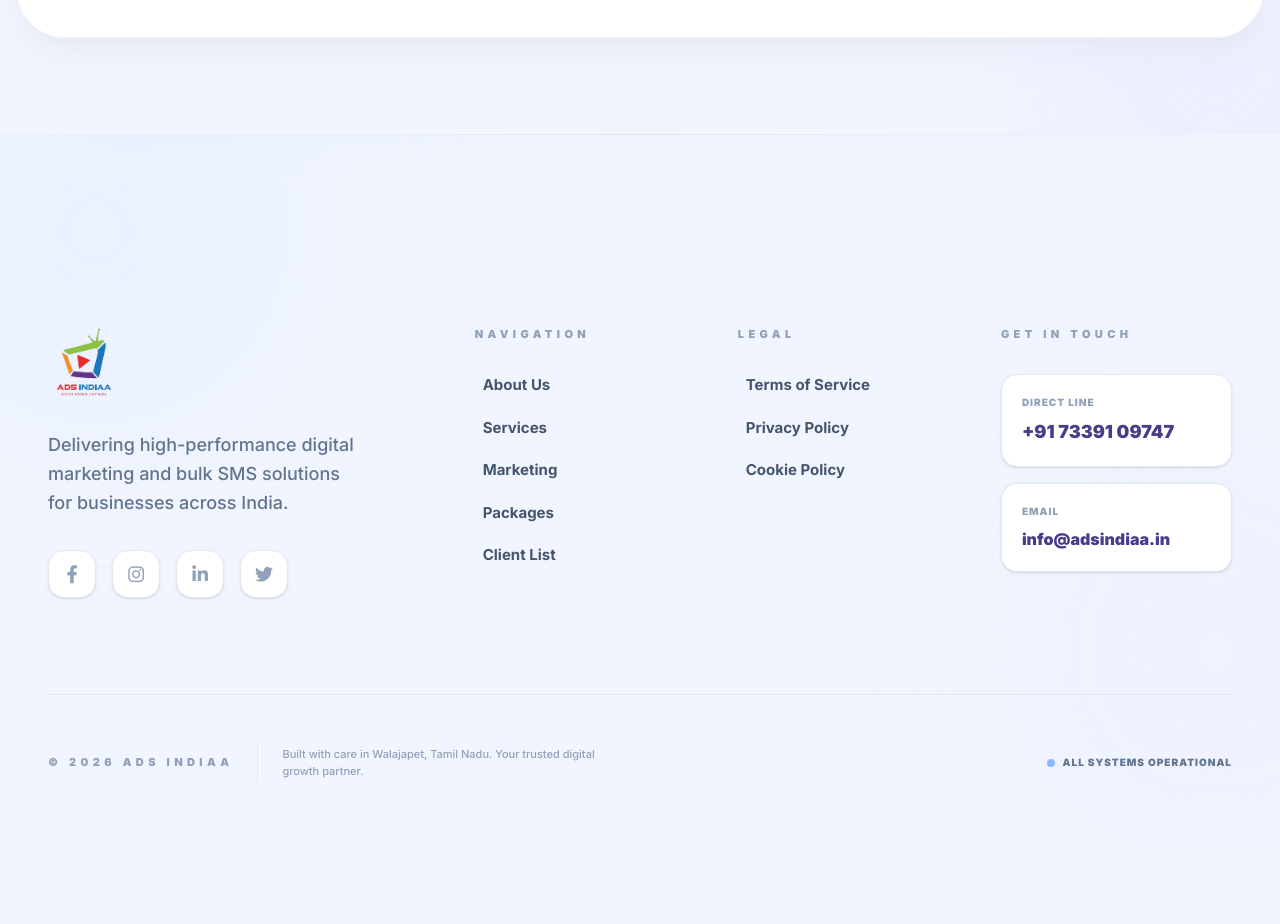
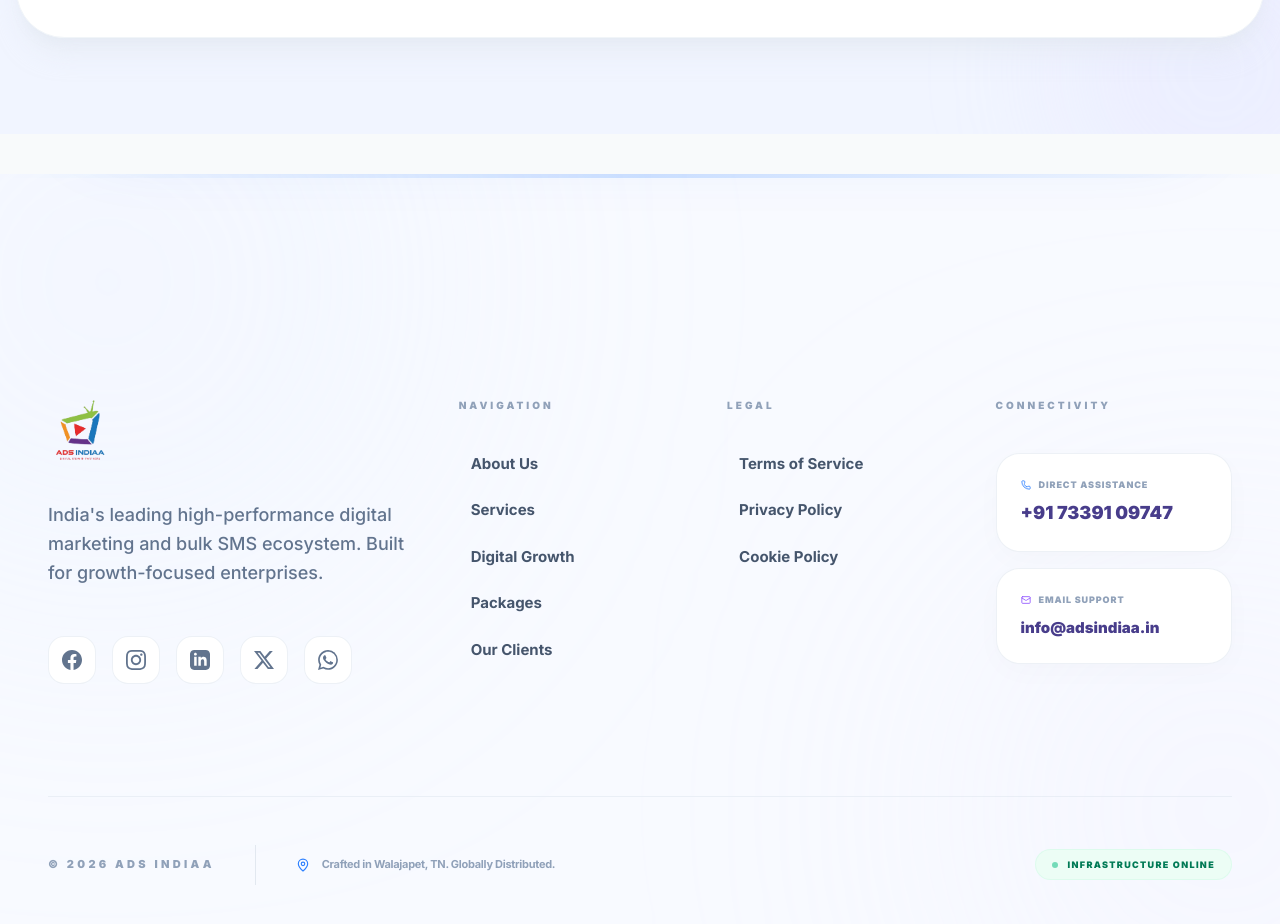
Before and after one commit to Madhumitha132002/adsindiaa, a Next.js app in the folder adsindia-nextjs/: page / in a window 1280 px wide. Shown: the part 10200-11124 px from the top of the page. Before the commit the page ends 11047 px from the top, so only its background shows below. Built offline with nearby package versions, Linux system fonts and the light colour scheme; no server answers.

Commit message:
Redesign footer with premium aesthetics and high-quality SVG social icons

```diff
--- a/adsindia-nextjs/src/components/Footer.js
+++ b/adsindia-nextjs/src/components/Footer.js
@@ -1,102 +1,160 @@
 import Image from 'next/image';
 import Link from 'next/link';
+import { Mail, Phone, MapPin, ArrowRight, MessageCircle } from 'lucide-react';
+
+const socialLinks = [
+  {
+    name: 'Facebook',
+    href: 'https://facebook.com/adsindiaa',
+    icon: (
+      <svg className="w-5 h-5" fill="currentColor" viewBox="0 0 24 24">
+        <path d="M24 12.073c0-6.627-5.373-12-12-12s-12 5.373-12 12c0 5.99 4.388 10.954 10.125 11.854v-8.385H7.078v-3.47h3.047V9.43c0-3.007 1.792-4.669 4.533-4.669 1.312 0 2.686.235 2.686.235v2.953H15.83c-1.491 0-1.956.925-1.956 1.874v2.25h3.328l-.532 3.47h-2.796v8.385C19.612 23.027 24 18.062 24 12.073z" />
+      </svg>
+    )
+  },
+  {
+    name: 'Instagram',
+    href: 'https://instagram.com/ads_indiaa',
+    icon: (
+      <svg className="w-5 h-5" fill="currentColor" viewBox="0 0 24 24">
+        <path d="M12 2.163c3.204 0 3.584.012 4.85.07 3.252.148 4.771 1.691 4.919 4.919.058 1.265.069 1.645.069 4.849 0 3.205-.012 3.584-.069 4.849-.149 3.225-1.664 4.771-4.919 4.919-1.266.058-1.644.07-4.85.07-3.204 0-3.584-.012-4.849-.07-3.26-.149-4.771-1.699-4.919-4.92-.058-1.265-.07-1.644-.07-4.849 0-3.204.013-3.583.07-4.849.149-3.227 1.664-4.771 4.919-4.919 1.266-.057 1.645-.069 4.849-.069zm0-2.163c-3.259 0-3.667.014-4.947.072-4.358.2-6.78 2.618-6.98 6.98-.059 1.281-.073 1.689-.073 4.948 0 3.259.014 3.668.072 4.948.2 4.358 2.618 6.78 6.98 6.98 1.281.058 1.689.072 4.948.072 3.259 0 3.668-.014 4.948-.072 4.354-.2 6.782-2.618 6.979-6.98.059-1.28.073-1.689.073-4.948 0-3.259-.014-3.667-.072-4.947-.196-4.354-2.617-6.78-6.979-6.98-1.281-.059-1.69-.073-4.949-.073zm0 5.838c-3.403 0-6.162 2.759-6.162 6.162s2.759 6.163 6.162 6.163 6.162-2.759 6.162-6.163-2.759-6.162-6.162-6.162zm0 10.162c-2.209 0-4-1.79-4-4 0-2.209 1.791-4 4-4s4 1.791 4 4c0 2.21-1.791 4-4 4zm6.406-11.845c-.796 0-1.441.645-1.441 1.44s.645 1.44 1.441 1.44c.795 0 1.439-.645 1.439-1.44s-.644-1.44-1.439-1.44z" />
+      </svg>
+    )
+  },
+  {
+    name: 'LinkedIn',
+    href: 'https://linkedin.com/company/ads-indiaa',
+    icon: (
+      <svg className="w-5 h-5" fill="currentColor" viewBox="0 0 24 24">
+        <path d="M19 0h-14c-2.761 0-5 2.239-5 5v14c0 2.761 2.239 5 5 5h14c2.762 0 5-2.238 5-5v-14c0-2.761-2.238-5-5-5zm-11 19h-3v-11h3v11zm-1.5-12.268c-.966 0-1.75-.79-1.75-1.764s.784-1.764 1.75-1.764 1.75.79 1.75 1.764-.783 1.764-1.75 1.764zm13.5 12.268h-3v-5.604c0-3.368-4-3.113-4 0v5.604h-3v-11h3v1.765c1.396-2.586 7-2.777 7 2.476v6.759z" />
+      </svg>
+    )
+  },
+  {
+    name: 'X',
+    href: 'https://twitter.com/adsindiaa',
+    icon: (
+      <svg className="w-5 h-5" fill="currentColor" viewBox="0 0 24 24">
+        <path d="M18.901 1.153h3.68l-8.04 9.19L24 22.846h-7.406l-5.8-7.584-6.638 7.584H.474l8.6-9.83L0 1.154h7.594l5.243 6.932 6.064-6.932zm-1.293 19.494h2.039L6.482 3.239h-2.19l13.316 17.408z" />
+      </svg>
+    )
+  },
+  {
+    name: 'WhatsApp',
+    href: 'https://wa.me/917339109747',
+    icon: (
+      <svg className="w-5 h-5" fill="currentColor" viewBox="0 0 24 24">
+        <path d="M17.472 14.382c-.297-.149-1.758-.867-2.03-.967-.273-.099-.471-.148-.67.15-.197.297-.767.966-.94 1.164-.173.199-.347.223-.644.075-.297-.15-1.255-.463-2.39-1.475-.883-.788-1.48-1.761-1.653-2.059-.173-.297-.018-.458.13-.606.134-.133.298-.347.446-.52.149-.174.198-.298.298-.497.099-.198.05-.371-.025-.52-.075-.149-.669-1.612-.916-2.207-.242-.579-.487-.5-.669-.51-.173-.008-.371-.01-.57-.01-.198 0-.52.074-.792.372-.272.297-1.04 1.016-1.04 2.479 0 1.462 1.065 2.875 1.213 3.074.149.198 2.096 3.2 5.077 4.487.709.306 1.262.489 1.694.625.712.227 1.36.195 1.871.118.571-.085 1.758-.719 2.006-1.413.248-.694.248-1.289.173-1.413-.074-.124-.272-.198-.57-.347m-5.421 7.403h-.004a9.87 9.87 0 01-5.031-1.378l-.361-.214-3.741.982.998-3.648-.235-.374a9.86 9.86 0 01-1.51-5.26c.001-5.45 4.436-9.884 9.888-9.884 2.64 0 5.122 1.03 6.988 2.898a9.825 9.825 0 012.893 6.994c-.003 5.45-4.437 9.884-9.885 9.884m8.413-18.297A11.815 11.815 0 0012.05 0C5.495 0 .16 5.335.157 11.892c0 2.096.547 4.142 1.588 5.945L0 24l6.335-1.662c1.72.94 3.659 1.434 5.63 1.434h.005c6.554 0 11.89-5.335 11.893-11.893a11.821 11.821 0 00-3.48-8.413z" />
+      </svg>
+    )
+  }
+];
 
 export default function Footer() {
   return (
-    <footer className="relative bg-[#F1F5FF] pt-96 lg:pt-48 pb-16 overflow-hidden">
+    <footer className="relative bg-[#F8FAFF] pt-96 lg:pt-56 pb-16 overflow-hidden mt-10">
       {/* Decorative Background Elements */}
-      <div className="absolute top-0 left-0 w-full h-px bg-gradient-to-r from-transparent via-slate-200 to-transparent" />
-      <div className="absolute -top-24 -left-24 w-96 h-96 bg-blue-200/15 blur-[100px] rounded-full" />
-      <div className="absolute top-1/2 -right-24 w-80 h-80 bg-violet-200/15 blur-[100px] rounded-full" />
+      <div className="absolute top-0 left-0 w-full h-1 bg-gradient-to-r from-transparent via-blue-500/20 to-transparent" />
+      <div className="absolute -top-48 -left-48 w-[600px] h-[600px] bg-blue-100/20 blur-[150px] rounded-full" />
+      <div className="absolute top-1/2 -right-48 w-[500px] h-[500px] bg-violet-100/20 blur-[150px] rounded-full" />
+
+      {/* Subtle Grid Pattern Overlay */}
+      <div className="absolute inset-0 opacity-[0.03] pointer-events-none" style={{ backgroundImage: 'radial-gradient(#2563eb 0.5px, transparent 0.5px)', backgroundSize: '24px 24px' }} />
 
       <div className="max-w-[1400px] mx-auto px-6 lg:px-12 relative z-10">
 
         {/* ── Floating CTA Banner ── */}
-        <div className="absolute top-0 left-1/2 -translate-x-1/2 -translate-y-[130%] lg:-translate-y-[150%] w-[calc(100%-48px)] max-w-6xl">
+        <div className="absolute top-0 left-1/2 -translate-x-1/2 -translate-y-[135%] lg:-translate-y-[160%] w-[calc(100%-48px)] max-w-6xl">
           <div
             id="main-footer-card"
-            className="relative overflow-hidden rounded-[3rem] bg-white/70 backdrop-blur-xl shadow-2xl shadow-blue-200/30 p-12 md:p-20 flex flex-col md:flex-row items-center justify-between gap-12 border border-white/60 group"
+            className="relative overflow-hidden rounded-[3.5rem] bg-white/80 backdrop-blur-2xl shadow-[0_32px_80px_-20px_rgba(37,99,235,0.15)] p-12 lg:p-20 flex flex-col md:flex-row items-center justify-between gap-12 border border-white group"
           >
-            {/* Subtle gradient blobs */}
-            <div className="absolute top-0 right-0 w-64 h-64 bg-blue-200/20 rounded-full blur-3xl -mr-16 -mt-16 pointer-events-none" />
-            <div className="absolute bottom-0 left-0 w-64 h-64 bg-violet-200/20 rounded-full blur-3xl -ml-16 -mb-16 pointer-events-none" />
-            {/* Shine effect */}
-            <div className="absolute inset-0 z-2 bg-gradient-to-r from-transparent via-white/30 to-transparent -translate-x-full group-hover:translate-x-full transition-transform duration-1000 ease-in-out" />
+            {/* Animated Glow Effect */}
+            <div className="absolute top-0 right-0 w-96 h-96 bg-blue-400/10 rounded-full blur-[100px] -mr-32 -mt-32 transition-colors duration-700 group-hover:bg-blue-400/20" />
+            <div className="absolute bottom-0 left-0 w-96 h-96 bg-violet-400/10 rounded-full blur-[100px] -ml-32 -mb-32 transition-colors duration-700 group-hover:bg-violet-400/20" />
 
-            <div className="relative z-10 space-y-6 max-w-2xl text-center md:text-left">
-              <div className="inline-flex items-center gap-2 px-4 py-2 rounded-full bg-blue-50 border border-blue-200 text-[10px] font-black uppercase tracking-widest text-blue-600">
-                <span className="w-2 h-2 rounded-full bg-blue-500 animate-pulse" />
-                Next-Gen Communication
+            <div className="relative z-10 space-y-8 max-w-2xl text-center md:text-left">
+              <div className="inline-flex items-center gap-3 px-5 py-2.5 rounded-full bg-blue-50/50 border border-blue-100/50 text-[11px] font-black uppercase tracking-[0.2em] text-blue-600 shadow-sm">
+                <span className="relative flex h-2.5 w-2.5">
+                  <span className="animate-ping absolute inline-flex h-full w-full rounded-full bg-blue-400 opacity-75"></span>
+                  <span className="relative inline-flex rounded-full h-2.5 w-2.5 bg-blue-500"></span>
+                </span>
+                Scale Your Growth
               </div>
-              <h2 className="text-4xl md:text-5xl font-black text-slate-900 leading-[1.1] tracking-tighter">
-                Scale your reach <br />
-                <span className="gradient-text-shine italic">unlimited.</span>
+              <h2 className="text-4xl md:text-6xl font-black text-slate-900 leading-[1.05] tracking-tight">
+                Ready to dominate <br />
+                <span className="text-blue-600 italic lg:not-italic">your market?</span>
               </h2>
-              <p className="text-slate-500 text-lg md:text-xl font-medium leading-relaxed max-w-lg">
-                Join 5000+ businesses leveraging our high-performance messaging infrastructure to dominate their markets.
+              <p className="text-slate-500 text-lg md:text-xl font-medium leading-relaxed max-w-xl">
+                Join 5000+ businesses leveraging our high-performance messaging infrastructure to scale their reach unlimited.
               </p>
             </div>
 
             <div className="relative z-10 shrink-0">
-              <Link href="/contact-us" className="pulse-ring-btn inline-flex items-center justify-center gap-4 px-12 py-6 bg-gradient-to-r from-blue-500 to-violet-600 text-white font-black rounded-2xl hover:scale-105 transition-all shadow-2xl shadow-blue-500/20 uppercase tracking-widest text-xs">
-                Start Growing <i className="fas fa-arrow-right" />
+              <Link href="/contact-us" className="group relative inline-flex items-center justify-center gap-4 px-10 py-6 bg-slate-900 text-white font-black rounded-2xl overflow-hidden shadow-2xl transition-all duration-300 hover:scale-[1.02] hover:shadow-blue-500/25 active:scale-95 text-xs uppercase tracking-widest">
+                <div className="absolute inset-0 bg-gradient-to-r from-blue-600 to-violet-600 opacity-0 group-hover:opacity-100 transition-opacity duration-300" />
+                <span className="relative z-10">Start Growing</span>
+                <ArrowRight size={18} className="relative z-10 transition-transform duration-300 group-hover:translate-x-1" />
               </Link>
             </div>
           </div>
         </div>
 
-        {/* ── Footer Grid ── */}
-        <div className="grid grid-cols-1 lg:grid-cols-12 gap-16 lg:gap-24">
+        {/* ── Footer Content Grid ── */}
+        <div className="grid grid-cols-1 lg:grid-cols-12 gap-20 lg:gap-12">
 
-          {/* Column 1: Brand & Identity (4 cols) */}
+          {/* Column 1: Brand Info */}
           <div className="lg:col-span-4 space-y-12">
             <div className="space-y-8">
-              <Link href="/" className="flex items-center justify-center lg:justify-start gap-3 group">
+              <Link href="/" className="inline-block group">
                 <Image
                   src="/images/Ads_indiaa_logo.webp"
-                  alt="Ads India Logo"
+                  alt="Ads Indiaa Logo"
                   width={240}
-                  height={72}
-                  className="h-16 lg:h-18 w-auto object-contain"
+                  height={80}
+                  className="h-14 lg:h-16 w-auto object-contain transition-transform duration-500 group-hover:scale-105"
+                  priority
                 />
               </Link>
-
-              <p className="text-slate-500 font-medium leading-relaxed text-lg max-w-xs">
-                Delivering high-performance digital marketing and bulk SMS solutions for businesses across India.
+              <p className="text-slate-500 font-medium leading-relaxed text-lg max-w-sm">
+                India's leading high-performance digital marketing and bulk SMS ecosystem. Built for growth-focused enterprises.
               </p>
 
-              <div className="flex gap-4">
-                {[
-                  { icon: 'fa-facebook-f', href: 'https://facebook.com/adsindiaa' },
-                  { icon: 'fa-instagram', href: 'https://instagram.com/ads_indiaa' },
-                  { icon: 'fa-linkedin-in', href: 'https://linkedin.com/company/ads-indiaa' },
-                  { icon: 'fa-twitter', href: 'https://twitter.com/adsindiaa' }
-                ].map((social, i) => (
-                  <a key={i} href={social.href} target="_blank" className="w-12 h-12 rounded-2xl bg-white border border-slate-200 flex items-center justify-center text-slate-400 hover:bg-gradient-to-br hover:from-blue-500 hover:to-violet-600 hover:text-white hover:border-transparent transition-all shadow-sm">
-                    <i className={`fab ${social.icon} text-lg`} />
+              <div className="flex flex-wrap gap-4 pt-4">
+                {socialLinks.map((social) => (
+                  <a
+                    key={social.name}
+                    href={social.href}
+                    target="_blank"
+                    rel="noopener noreferrer"
+                    className="w-12 h-12 rounded-2xl bg-white border border-slate-200/60 flex items-center justify-center text-slate-500 hover:text-white hover:bg-blue-600 hover:border-blue-600 hover:shadow-xl hover:shadow-blue-600/20 transition-all duration-300 transform hover:-translate-y-1"
+                    aria-label={`Follow us on ${social.name}`}
+                  >
+                    {social.icon}
                   </a>
                 ))}
               </div>
             </div>
           </div>
 
-          {/* Links Grid (8 cols) */}
+          {/* Column 2: Links System */}
           <div className="lg:col-span-8">
-            <div className="grid grid-cols-2 md:grid-cols-3 gap-12 lg:gap-8">
+            <div className="grid grid-cols-2 md:grid-cols-3 gap-16 lg:gap-8">
+
               {/* Navigation */}
-              <div className="space-y-8">
-                <h4 className="text-[11px] font-black uppercase tracking-[0.4em] text-slate-400">Navigation</h4>
-                <ul className="space-y-5">
+              <div className="space-y-10">
+                <h4 className="text-[10px] font-black uppercase tracking-[0.3em] text-slate-400">Navigation</h4>
+                <ul className="space-y-6">
                   {[
                     { name: 'About Us', href: '/about-us' },
                     { name: 'Services', href: '/services' },
-                    { name: 'Marketing', href: '/digital-marketing' },
+                    { name: 'Digital Growth', href: '/digital-marketing' },
                     { name: 'Packages', href: '/packages' },
-                    { name: 'Client List', href: '/clients' }
+                    { name: 'Our Clients', href: '/clients' }
                   ].map((link) => (
                     <li key={link.name}>
-                      <Link href={link.href} className="text-[15px] font-bold text-slate-600 hover:text-blue-600 transition-colors flex items-center gap-2 group">
-                        <span className="w-0 h-[2px] bg-gradient-to-r from-blue-500 to-violet-600 transition-all group-hover:w-3" />
+                      <Link href={link.href} className="text-[15px] font-bold text-slate-600 hover:text-blue-600 transition-colors flex items-center gap-3 group">
+                        <span className="w-0 h-0.5 bg-blue-600 transition-all duration-300 group-hover:w-4" />
                         {link.name}
                       </Link>
                     </li>
@@ -105,17 +163,17 @@ export default function Footer() {
               </div>
 
               {/* Legal */}
-              <div className="space-y-8">
-                <h4 className="text-[11px] font-black uppercase tracking-[0.4em] text-slate-400">Legal</h4>
-                <ul className="space-y-5">
+              <div className="space-y-10">
+                <h4 className="text-[10px] font-black uppercase tracking-[0.3em] text-slate-400">Legal</h4>
+                <ul className="space-y-6">
                   {[
                     { name: 'Terms of Service', href: '/terms-of-service' },
                     { name: 'Privacy Policy', href: '/privacy-policy' },
                     { name: 'Cookie Policy', href: '/cookie-policy' }
                   ].map((link) => (
                     <li key={link.name}>
-                      <Link href={link.href} className="text-[15px] font-bold text-slate-600 hover:text-blue-600 transition-colors flex items-center gap-2 group">
-                        <span className="w-0 h-[2px] bg-gradient-to-r from-blue-500 to-violet-600 transition-all group-hover:w-3" />
+                      <Link href={link.href} className="text-[15px] font-bold text-slate-600 hover:text-blue-600 transition-colors flex items-center gap-3 group">
+                        <span className="w-0 h-0.5 bg-blue-600 transition-all duration-300 group-hover:w-4" />
                         {link.name}
                       </Link>
                     </li>
@@ -123,19 +181,24 @@ export default function Footer() {
                 </ul>
               </div>
 
-              {/* Contact Information */}
-              <div className="space-y-8 col-span-2 md:col-span-1">
-                <h4 className="text-[11px] font-black uppercase tracking-[0.4em] text-slate-400">Get in Touch</h4>
+              {/* Contact Area */}
+              <div className="space-y-10 col-span-2 md:col-span-1">
+                <h4 className="text-[10px] font-black uppercase tracking-[0.3em] text-slate-400">Connectivity</h4>
                 <div className="space-y-4">
-                  <div className="bg-white p-5 rounded-2xl border border-slate-200 shadow-sm hover:shadow-md hover:border-blue-200 transition-all">
-                    <p className="text-[10px] font-black uppercase tracking-widest text-slate-400 mb-2">Direct Line</p>
-                    <a href="tel:+917339109747" className="text-lg font-black text-slate-900 hover:text-blue-600 transition-colors">
+                  <div className="group bg-white p-6 rounded-3xl border border-slate-200/60 shadow-[0_8px_30px_rgb(0,0,0,0.02)] hover:shadow-xl hover:shadow-blue-500/5 hover:border-blue-200 transition-all duration-300">
+                    <p className="flex items-center gap-2 text-[9px] font-black uppercase tracking-widest text-slate-400 mb-2">
+                       <Phone size={10} className="text-blue-500" /> Direct Assistance
+                    </p>
+                    <a href="tel:+917339109747" className="text-lg font-black text-slate-900 group-hover:text-blue-600 transition-colors">
                       +91 73391 09747
                     </a>
                   </div>
-                  <div className="bg-white p-5 rounded-2xl border border-slate-200 shadow-sm hover:shadow-md hover:border-blue-200 transition-all">
-                    <p className="text-[10px] font-black uppercase tracking-widest text-slate-400 mb-2">Email</p>
-                    <a href="mailto:info@adsindiaa.in" className="text-base font-black text-slate-900 hover:text-blue-600 transition-colors break-words">
+
+                  <div className="group bg-white p-6 rounded-3xl border border-slate-200/60 shadow-[0_8px_30px_rgb(0,0,0,0.02)] hover:shadow-xl hover:shadow-blue-500/5 hover:border-blue-200 transition-all duration-300">
+                    <p className="flex items-center gap-2 text-[9px] font-black uppercase tracking-widest text-slate-400 mb-2">
+                      <Mail size={10} className="text-violet-500" /> Email Support
+                    </p>
+                    <a href="mailto:info@adsindiaa.in" className="text-[15px] font-black text-slate-900 group-hover:text-blue-600 transition-colors break-all">
                       info@adsindiaa.in
                     </a>
                   </div>
@@ -145,20 +208,25 @@ export default function Footer() {
           </div>
         </div>
 
-        {/* ── Final Credits ── */}
-        <div className="mt-24 pt-12 border-t border-slate-200 flex flex-col md:flex-row items-center justify-between gap-8">
-          <div className="flex items-center gap-6">
-            <span className="text-[11px] font-black text-slate-400 uppercase tracking-[0.4em]">© {new Date().getFullYear()} ADS INDIAA</span>
+        {/* ── Bottom Bar ── */}
+        <div className="mt-28 pt-12 border-t border-slate-200/60 flex flex-col md:flex-row items-center justify-between gap-10">
+          <div className="flex flex-col md:flex-row items-center gap-10">
+            <p className="text-[11px] font-black text-slate-400 uppercase tracking-[0.3em]">
+              © {new Date().getFullYear()} ADS INDIAA
+            </p>
             <div className="hidden md:block w-px h-10 bg-slate-200" />
-            <p className="text-[11px] font-medium text-slate-400 max-w-xs text-center md:text-left">
-              Built with care in Walajapet, Tamil Nadu. Your trusted digital growth partner.
-            </p>
+            <div className="flex items-center gap-3 text-slate-400">
+              <MapPin size={14} className="text-blue-500" />
+              <p className="text-[11px] font-bold tracking-tight">
+                Crafted in Walajapet, TN. Globally Distributed.
+              </p>
+            </div>
           </div>
 
-          <div className="flex items-center gap-8">
-            <div className="flex items-center gap-2">
-              <div className="w-2 h-2 rounded-full bg-blue-500 animate-pulse" />
-              <span className="text-[10px] font-black uppercase tracking-widest text-slate-500">All Systems Operational</span>
+          <div className="flex items-center gap-6">
+            <div className="px-4 py-2 rounded-full bg-emerald-50 border border-emerald-100/50 flex items-center gap-2.5">
+              <div className="w-1.5 h-1.5 rounded-full bg-emerald-500 animate-pulse" />
+              <span className="text-[9px] font-black uppercase tracking-[0.15em] text-emerald-700">Infrastructure Online</span>
             </div>
           </div>
         </div>
```
